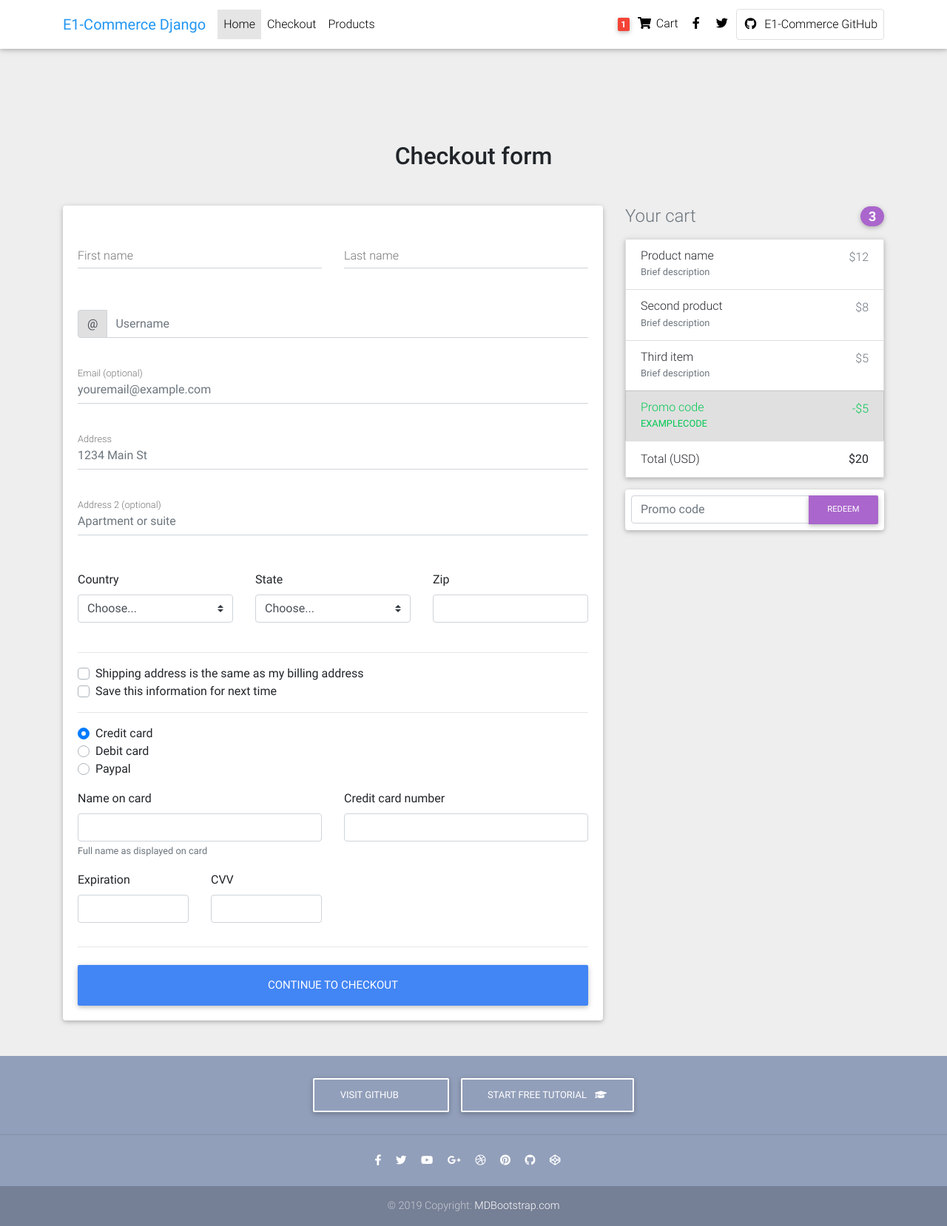
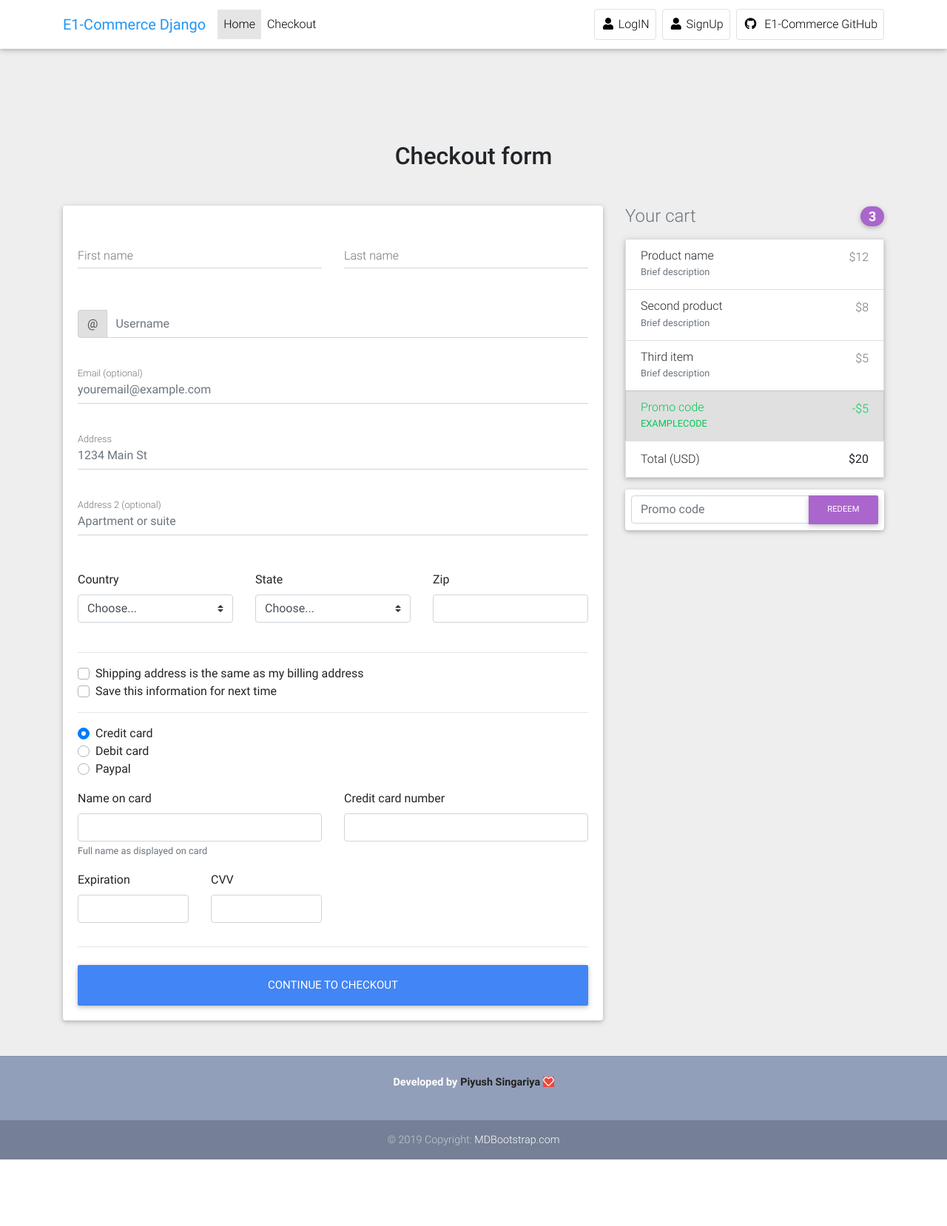
Before and after one commit to piyushsingariya/Ecommerce-django, a Django app: page /checkout/ in a window 1280 px wide. Shown: the whole page at 74% size. After the commit the page ends 1568 px from the top, so only its background shows below. Run offline with Django 3.2, Linux system fonts and the light colour scheme; some libraries are stand-ins or nearby versions.

Commit message:
Developed by Piyush Singariya

```diff
--- a/templates/footer.html
+++ b/templates/footer.html
@@ -4,54 +4,11 @@
   <!--Footer-->
   <footer class="page-footer text-center font-small mt-4 wow fadeIn">
 
-    <!--Call to action-->
-    <div class="pt-4">
-      <a class="btn btn-outline-white" href=https://www.github.com/piyushsingariya target="_blank"
-        role="button">Visit Github
-        <i class="fas fa-github mr-3"></i>
-      </a>
-      <a class="btn btn-outline-white" href="https://mdbootstrap.com/education/bootstrap/" target="_blank" role="button">Start
-        free tutorial
-        <i class="fas fa-graduation-cap ml-2"></i>
-      </a>
-    </div>
-    <!--/.Call to action-->
-
     <hr class="my-4">
 
     <!-- Social icons -->
-    <div class="pb-4">
-      <a href="https://www.facebook.com/mdbootstrap" target="_blank">
-        <i class="fab fa-facebook-f mr-3"></i>
-      </a>
-
-      <a href="https://twitter.com/MDBootstrap" target="_blank">
-        <i class="fab fa-twitter mr-3"></i>
-      </a>
-
-      <a href="https://www.youtube.com/watch?v=7MUISDJ5ZZ4" target="_blank">
-        <i class="fab fa-youtube mr-3"></i>
-      </a>
-
-      <a href="https://plus.google.com/u/0/b/107863090883699620484" target="_blank">
-        <i class="fab fa-google-plus-g mr-3"></i>
-      </a>
-
-      <a href="https://dribbble.com/mdbootstrap" target="_blank">
-        <i class="fab fa-dribbble mr-3"></i>
-      </a>
-
-      <a href="https://pinterest.com/mdbootstrap" target="_blank">
-        <i class="fab fa-pinterest mr-3"></i>
-      </a>
-
-      <a href="https://github.com/mdbootstrap/bootstrap-material-design" target="_blank">
-        <i class="fab fa-github mr-3"></i>
-      </a>
-
-      <a href="http://codepen.io/mdbootstrap/" target="_blank">
-        <i class="fab fa-codepen mr-3"></i>
-      </a>
+    <div class="pb-4 font-weight-bold">
+       <p><a href="https://www.linkedin.com/in/piyushsingariya" target="_blank">Developed by</a><a href="https://www.linkedin.com/in/piyushsingariya" target="_blank" class="text-dark ml-1 mr-1">Piyush Singariya</a><i class="far fa-heart red"></i></p>
     </div>
     <!-- Social icons -->
 
--- a/templates/navbar.html
+++ b/templates/navbar.html
@@ -24,38 +24,46 @@
             </a>
           </li>
           <li class="nav-item">
-            <a class="nav-link waves-effect" href="checkout/" >Checkout</a>
-          </li>
-          <li class="nav-item">
-            <a class="nav-link waves-effect" href="product/">Products</a>
+            <a class="nav-link waves-effect" href="checkout/">Checkout</a>
           </li>
         </ul>
 
         <!-- Right -->
         <ul class="navbar-nav nav-flex-icons">
-          <li class="nav-item">
+          {% if request.user.is_authenticated %}
+            <li class="nav-item mr-2">
             <a class="nav-link waves-effect">
               <span class="badge red z-depth-1 mr-1"> 1 </span>
               <i class="fas fa-shopping-cart"></i>
               <span class="clearfix d-none d-sm-inline-block"> Cart </span>
             </a>
-          </li>
-          <li class="nav-item">
-            <a href="https://www.facebook.com/mdbootstrap" class="nav-link waves-effect" target="_blank">
-              <i class="fab fa-facebook-f"></i>
+            </li>
+            <li class="nav-item mr-2">
+            <a class="nav-link border border-light rounded waves-effect" href="{% url 'account_logout' %}">
+              <i class="fas fa-user"></i>
+              <span class="clearfix d-none d-sm-inline-block "> LogOut </span>
             </a>
-          </li>
-          <li class="nav-item">
-            <a href="https://twitter.com/MDBootstrap" class="nav-link waves-effect" target="_blank">
-              <i class="fab fa-twitter"></i>
+            </li>
+          {% else %}
+            <li class="nav-item mr-2">
+            <a class="nav-link border border-light rounded waves-effect" href="{% url 'account_login' %}">
+              <i class="fas fa-user"></i>
+              <span class="clearfix d-none d-sm-inline-block"> LogIN </span>
             </a>
-          </li>
-          <li class="nav-item">
+            </li>
+            <li class="nav-item">
+            <a class="nav-link border border-light rounded waves-effect" href="{% url 'account_signup' %}">
+              <i class="fas fa-user"></i>
+              <span class="clearfix d-none d-sm-inline-block"> SignUp </span>
+            </a>
+            </li>
+          <li class="nav-item ml-2">
             <a href="https://github.com/piyushsingariya/Ecommerce-django" class="nav-link border border-light rounded waves-effect"
               target="_blank">
               <i class="fab fa-github mr-2"></i>E1-Commerce GitHub
             </a>
           </li>
+          {% endif %}
         </ul>
 
       </div>
```
Also changed, not shown: templates/index.html (+0 -68 lines), db.sqlite3.
